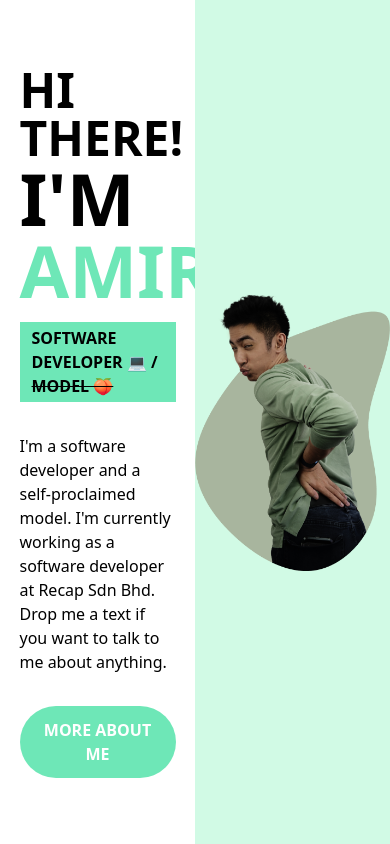
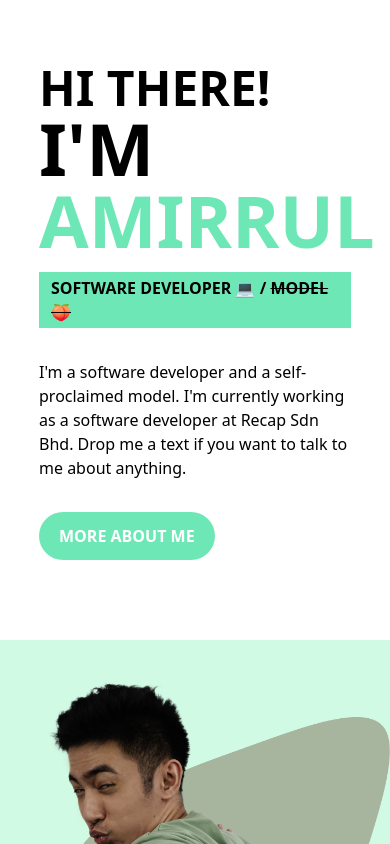
Before and after one commit to akasmirhan4/personal-portfolio, a Next.js app: page / in a window 390 px wide. Shown: the top 844 px of the page. Built offline with nearby package versions, Linux system fonts and the light colour scheme.

Commit message:
replaced fixed width to grid

```diff
--- a/src/pages/index.tsx
+++ b/src/pages/index.tsx
@@ -11,8 +11,8 @@ const Home: NextPage = () => {
 				<link rel="icon" href="/favicon.ico" />
 			</Head>
 
-			<div className="flex w-screen h-screen">
-				<div className="flex flex-col items-center justify-center w-1/2">
+			<div className="h-screen grid md:grid-cols-2 sm:grid-cols-1 gap-4">
+				<div className="flex flex-col items-center justify-center py-16">
 					<div className="flex flex-col w-4/5">
 						<h2 className="font-bold text-5xl">HI THERE!</h2>
 						<h1 className="font-bold text-7xl">
@@ -37,8 +37,8 @@ const Home: NextPage = () => {
 						</div>
 					</div>
 				</div>
-				<div className="flex w-1/2 items-center justify-center relative bg-emerald-100">
-					<div className="max-w-lg w-full">
+				<div className="flex items-center justify-center relative bg-emerald-100">
+					<div className="sm:max-w-sm md:max-w-lg w-full">
 						<Image src="/images/sexy-amirrul-2.png" alt="Amirrul Kasmirhan" height={1088} width={713} layout="responsive" />
 					</div>
 				</div>
--- a/tailwind.config.js
+++ b/tailwind.config.js
@@ -3,7 +3,11 @@
 module.exports = {
   content: ["./src/**/*.{js,ts,jsx,tsx}"],
   theme: {
-    extend: {},
+    extend: {
+      container:{
+        center: 'center',
+      }
+    },
   },
   plugins: [],
 };
```
